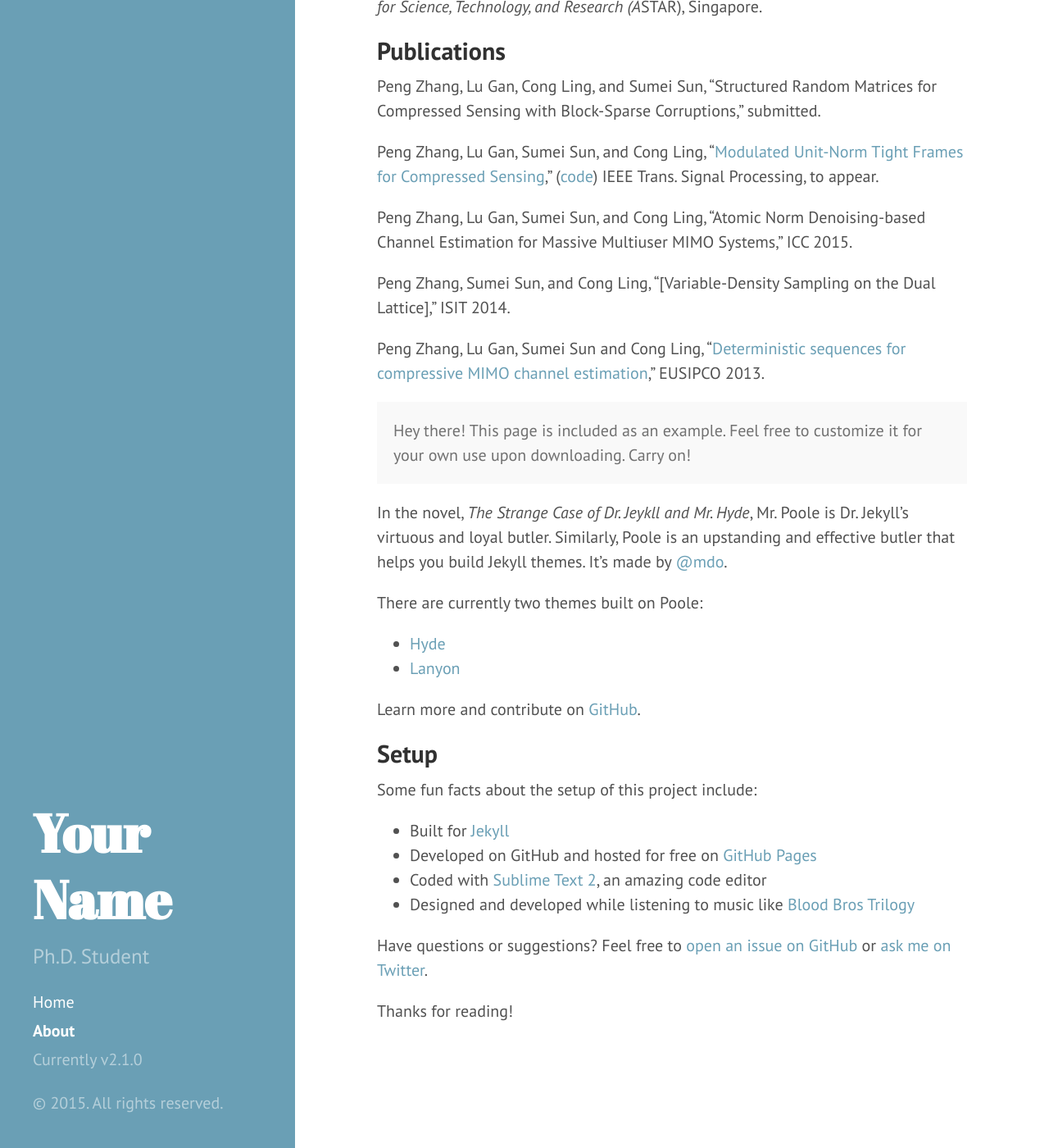
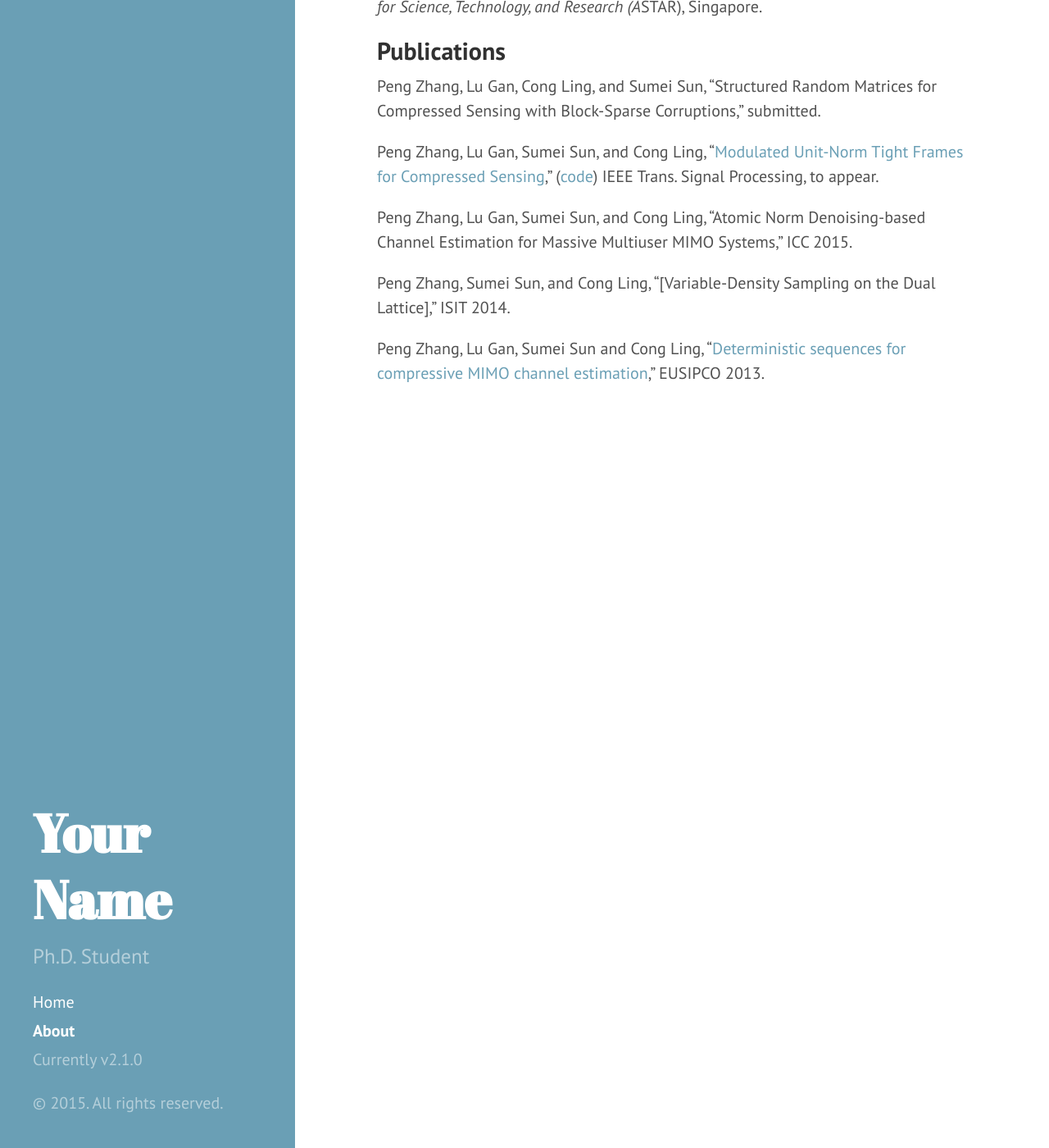
Before and after one commit to p-zhang/p-zhang.github.io, a Jekyll site: the page built from about.md, in a window 1280 px wide and 1400 px high, scrolled down 465 px. Shown: the whole window at 82% size. Built offline with Jekyll 4.4.1, drawn with Linux system fonts in a browser that asks for light colours; Markdown is read by kramdown in place of the engine named in the settings.

Commit message:
Update about.md

```diff
--- a/about.md
+++ b/about.md
@@ -18,29 +18,3 @@
 Peng Zhang, Sumei Sun, and Cong Ling, “[Variable-Density Sampling on the Dual Lattice],” ISIT 2014.
 
 Peng Zhang, Lu Gan, Sumei Sun and Cong Ling, "[Deterministic sequences for compressive MIMO channel estimation](http://arxiv.org/abs/1311.0391)," EUSIPCO 2013.
-
-<p class="message">
-  Hey there! This page is included as an example. Feel free to customize it for your own use upon downloading. Carry on!
-</p>
-
-In the novel, *The Strange Case of Dr. Jeykll and Mr. Hyde*, Mr. Poole is Dr. Jekyll's virtuous and loyal butler. Similarly, Poole is an upstanding and effective butler that helps you build Jekyll themes. It's made by [@mdo](https://twitter.com/mdo).
-
-There are currently two themes built on Poole:
-
-* [Hyde](http://hyde.getpoole.com)
-* [Lanyon](http://lanyon.getpoole.com)
-
-Learn more and contribute on [GitHub](https://github.com/poole).
-
-## Setup
-
-Some fun facts about the setup of this project include:
-
-* Built for [Jekyll](http://jekyllrb.com)
-* Developed on GitHub and hosted for free on [GitHub Pages](https://pages.github.com)
-* Coded with [Sublime Text 2](http://sublimetext.com), an amazing code editor
-* Designed and developed while listening to music like [Blood Bros Trilogy](https://soundcloud.com/maddecent/sets/blood-bros-series)
-
-Have questions or suggestions? Feel free to [open an issue on GitHub](https://github.com/poole/issues/new) or [ask me on Twitter](https://twitter.com/mdo).
-
-Thanks for reading!
```
